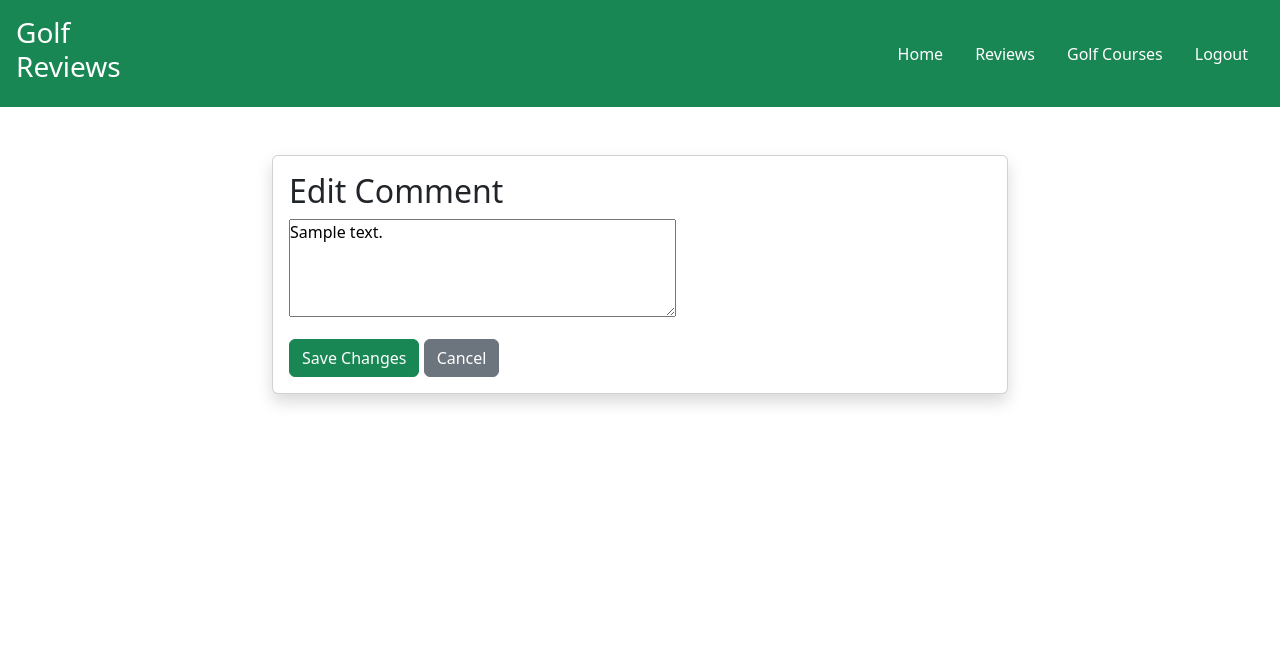
After one commit to ollebrask/golf-blog, a Django app: page /comment/1/edit/ in a window 1280 px wide. The commit adds this page. Shown: the top 658 px of the page. Run offline with Django 4.2, Linux system fonts and the light colour scheme; a user stored in the database is signed in; tables that the repository leaves empty hold one stand-in row (values such as "Sample post").

Commit message:
Add edit comment function and template

```diff
--- /dev/null
+++ b/blog/templates/blog/edit_comment.html
@@ -0,0 +1,25 @@
+{% extends 'base.html' %}
+
+{% block extra_title %}
+Edit Comment
+{% endblock %}
+
+{% block content %}
+<div class="container">
+    <div class="row">
+        <div class="col-md-8 offset-md-2">
+            <div class="card mb-4 shadow">
+                <div class="card-body">
+                    <h2 class="card-title">Edit Comment</h2>
+                    <form method="post">
+                        {% csrf_token %}
+                        {{ form.as_p }}
+                        <button type="submit" class="btn btn-success">Save Changes</button>
+                        <a href="{% url 'review_detail' comment.review.id %}" class="btn btn-secondary">Cancel</a>
+                    </form>
+                </div>
+            </div>
+        </div>
+    </div>
+</div>
+{% endblock %}
--- a/blog/templates/blog/review_detail.html
+++ b/blog/templates/blog/review_detail.html
@@ -36,6 +36,9 @@ Review Detail
                 <div class="comment mb-2">
                     <p><strong>{{ comment.user.username }}</strong> - {{ comment.created_on|date:"F d, Y H:i" }}</p>
                     <p>{{ comment.content|linebreaks }}</p>
+                    {% if comment.user == reqest.user %}
+                            <a href="{% url 'edit_comment' comment_id %}" class="btn btn-secondary btn-sm">Edit</a>
+                        {% endif %}
                 </div>
                 {% empty %}
                 <p>No comments yet. Be the first to comment!</p>
--- a/blog/urls.py
+++ b/blog/urls.py
@@ -9,4 +9,5 @@ urlpatterns = [
     path('review/edit/<int:review_id>/', views.edit_review, name='edit_review'),
     path('review/delete/<int:review_id>/', views.delete_review, name='delete_review'),
     path('golfcourses/', views.show_golfcourses, name='show_golfcourses'),
+    path('comment/<int:comment_id>/edit/', views.edit_comment, name='edit_comment'),
 ]
--- a/blog/views.py
+++ b/blog/views.py
@@ -97,3 +97,21 @@ def show_golfcourses(request):
     golfcourses_page = paginator.get_page(page_number)
 
     return render(request, 'blog/show_golfcourses.html', {'golfcourses_page': golfcourses_page})
+
+#To edit comment
+@login_required
+def edit_comment(request, comment_id):
+    comment = get_object_or_404(Comment, id=comment_id)
+    if comment.user != request.user:
+        raise Http404
+
+    if request.method == 'POST':
+        form = CommentForm(request.POST, instance=comment)
+        if form.is_valid():
+            form.save()
+            messages.success(request, 'Your comment has been updated!')
+            return redirect('review_detail', review_id=comment.review.id)
+    else:
+        form = CommentForm(instance=comment)
+
+    return render(request, 'blog/edit_comment.html', {'form': form, 'comment': comment})
```
